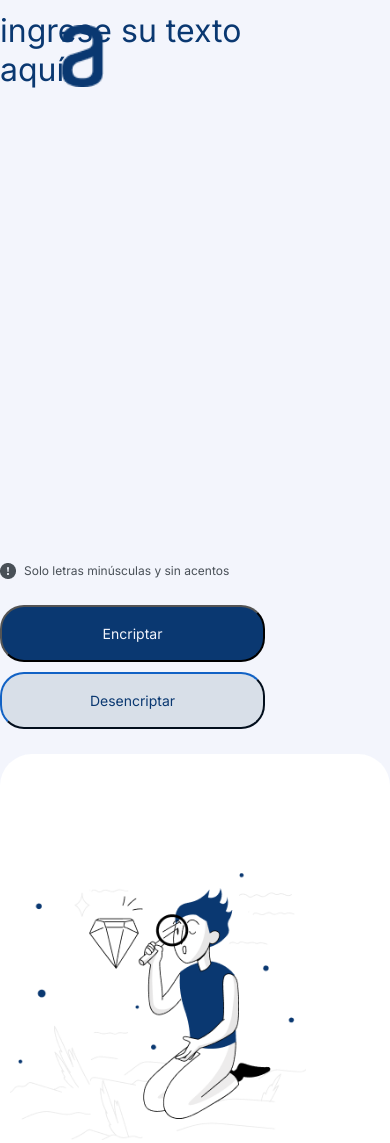
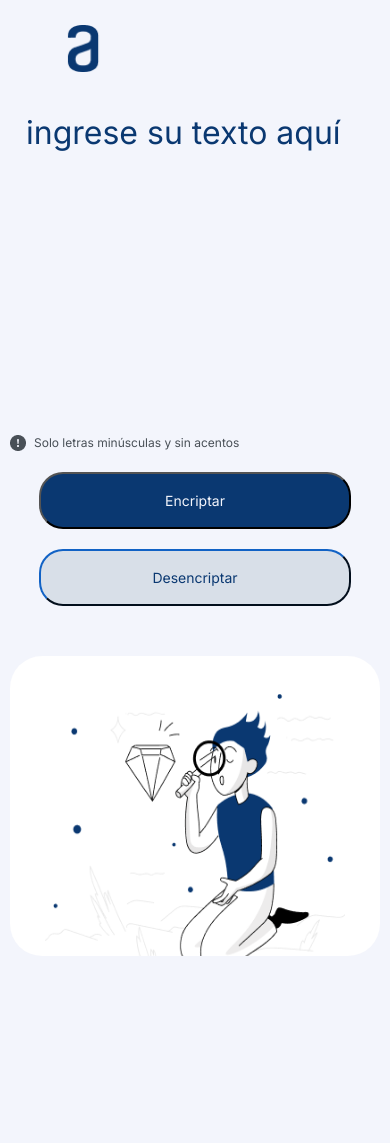
Before and after one commit to IsahyNoguera/Encriptador-de-texto, a plain HTML site: page index.html in a window 390 px wide. Shown: the top 1143 px of the page. After the commit the page ends 1006 px from the top, so only its background shows below. Drawn offline with nearby package versions, Linux system fonts and the light colour scheme.

Commit message:
Update style.css

```diff
--- a/css/style.css
+++ b/css/style.css
@@ -13,7 +13,6 @@ body {
 
 .conteIni {
     display: flex;
-    flex-wrap: wrap;
     justify-content: space-evenly;
 }
 
@@ -45,7 +44,7 @@ body {
 .info {
     display: flex;
     align-items: center;
-    width: 577px;
+    width: 100%;
     height: 18px;
     padding: 10px;
     margin-left: 150px;
@@ -103,12 +102,14 @@ body {
     font-family: 'Inter';
     font-size: 1.375rem;
     color: #0A3871;
+    overflow: auto;padding: 10px;
 }
 
 .Res {
     width: 300px;
     height: 360px;
     margin: 5%;
+    overflow-wrap: break-word;
 }
 
 .muneco {
@@ -133,6 +134,7 @@ body {
     font-size: 0.875rem;
     margin-bottom: 25px;
     margin-top: auto;
+    padding: 10px;
 }
 
 .texResNin {
@@ -152,55 +154,45 @@ body {
 }
 
 
-@media (max-width: 1200px) {
-    .cajEnc {
-        width: 90%;
-        margin: 20px auto;
+@media (max-width: 900px) {
+    .logo {
+        width: 20%;
+        display: block;
+        position: relative;
     }
 
-    .info {
-        margin-left: 0;
-        width: 100%;
-        text-align: center;
-    }
-
-    .cajBot {
-        margin-left: 10%;
-        width: 80%;
-    }
-
-    .enc, .des {
-        width: 100%;
-        margin: 10px 0;
-    }
-
-    .con_res {
-        width: 90%;
-        height: auto;
-        margin: 20px auto;
-    }
-}
-
-@media (max-width: 992px) {
-    .logo {
-        width: 15%;
-        margin-left: 10px;
+    .conteIni{
+        justify-content: none;
+        flex-wrap: wrap;
     }
 
     .cajEnc {
+        padding: 0 10px 0 10px;
+        width: 90%;
+        margin: 40px 0px 10px 15px;
+    }
+
+
+    .info, .cajBot {
+        margin: 0;
+    }
+
+    .con_enc_bot {
+        align-items: normal;
+        margin-right: 0px;
         width: 100%;
-        margin: 20px 0;
     }
 
     .cajBot {
         width: 100%;
         margin-left: 0;
-        flex-direction: column;
+        flex-direction: row;
         align-items: center;
+        justify-content: space-evenly;
     }
 
     .enc, .des {
-        width: 90%;
+        width: 30%;
         margin: 10px 0;
     }
 
@@ -209,46 +201,51 @@ body {
         height: auto;
         margin: 20px auto;
     }
-}
 
-@media (max-width: 768px) {
-    .logo {
-        width: 25%;
-        margin-left: 5px;
+    .texResNin {
+        font-size: 1.25rem;
+        padding: 0 10px 0 10px;
     }
 
-    .cajEnc, .info, .cajBot, .con_res {
-        width: 100%;
-        margin: 10px 0;
-    }
-
-    .enc, .des {
-        width: 100%;
-        margin: 5px 0;
-    }
-
-    .muneco, .Res {
-        width: 80%;
-        height: auto;
-    }
-
-    .texres {
-        margin: 10px;
-    }
-
-    .copiar {
-        width: 100%;
-        margin: 10px 0;
+    .texResNin2 {
+        font-size: 0.875rem;
+        padding: 0 10px 0 10px;
     }
 }
 
+
 @media (max-width: 576px) {
     .logo {
-        width: 40%;
+        width: 30%;
+        display: block;
+        position: relative;
     }
 
-    .cajEnc, .info, .cajBot, .con_res {
-        padding: 0 10px;
+    .conteIni{
+        justify-content: none;
+    }
+
+    .cajEnc {
+        padding: 0 10px 0 10px;
+        height: 300px;
+    }
+
+    .info, .cajBot {
+        margin: 0;
+    }
+
+    .con_res {
+        padding: 0 10px 0 10px;
+        height: 300px;
+        margin: 40px 10px 50px 10px;
+        display: flex;
+        align-items: center;
+        justify-content: center;
+    }
+
+    .con_enc_bot {
+        align-items: normal;
+        margin-right: 0px;
     }
 
     .cajBot {
@@ -256,8 +253,8 @@ body {
         align-items: center;
     }
 
-    .enc, .des, .Res {
-        width: 100%;
+    .enc, .des{
+        width: 80%;
     }
 
     .texres {
@@ -267,9 +264,11 @@ body {
 
     .texResNin {
         font-size: 1.25rem;
+        padding: 0 10px 0 10px;
     }
 
     .texResNin2 {
         font-size: 0.875rem;
+        padding: 0 10px 0 10px;
     }
 }
```
